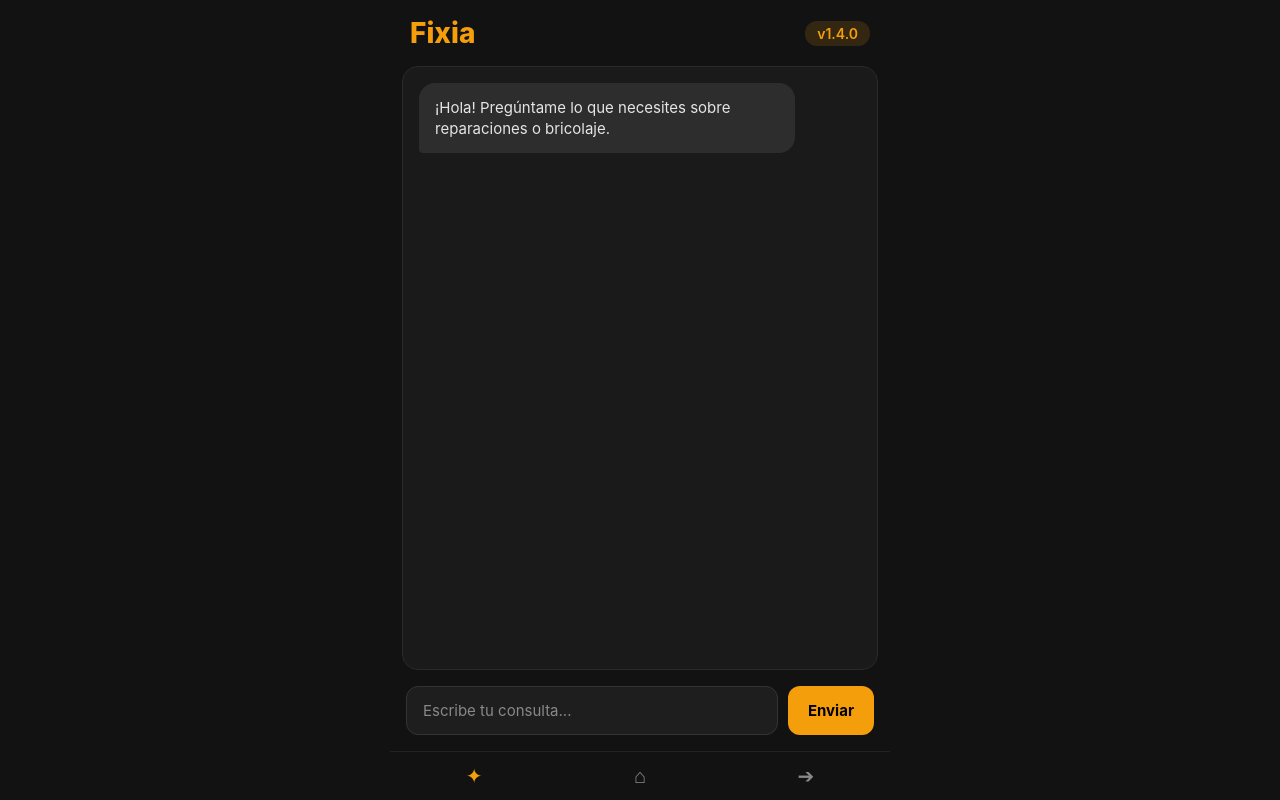
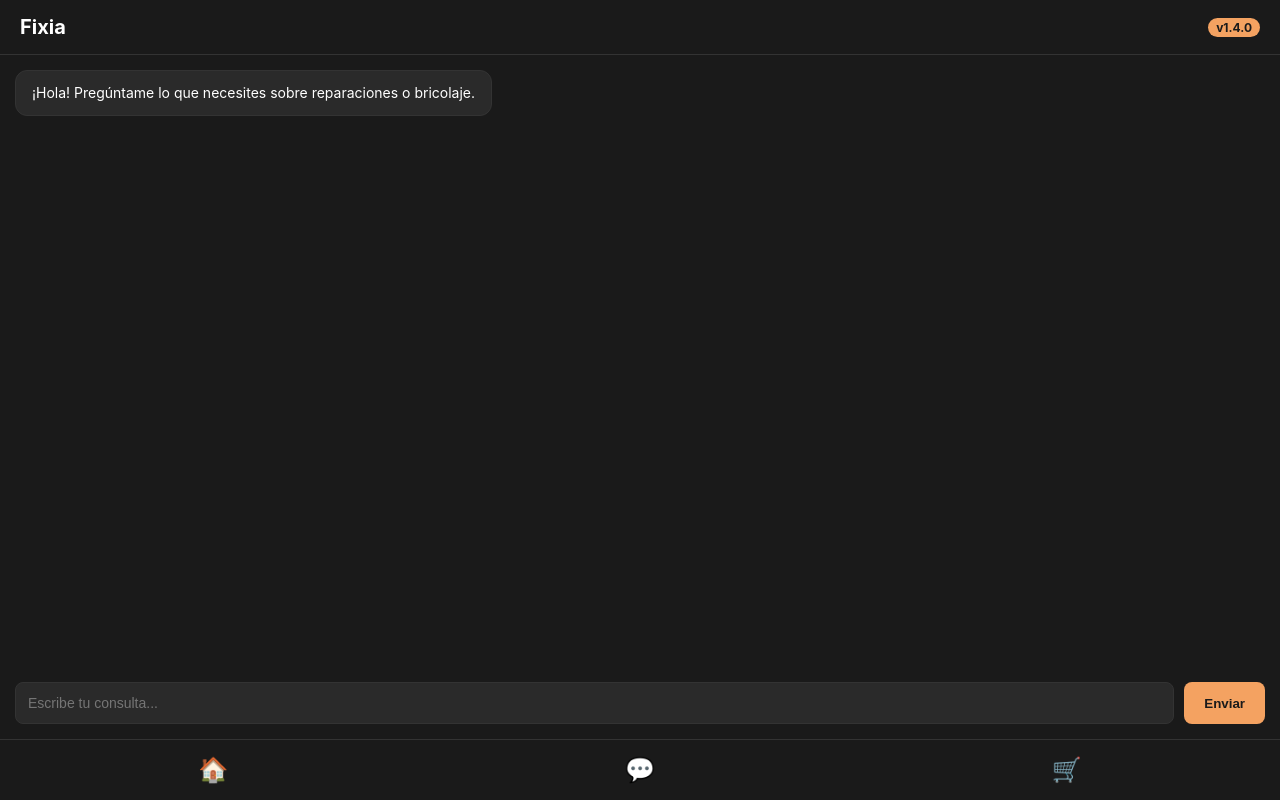
Before and after one commit to oxkar5730-debug/fixit-ai, a website: page index.html in a window 1280 px wide. Drawn offline with Linux system fonts and the light colour scheme.

Commit message:
Update index.html

```diff
--- a/index.html
+++ b/index.html
@@ -3,219 +3,251 @@
 <head>
     <meta charset="UTF-8">
     <meta name="viewport" content="width=device-width, initial-scale=1.0">
-    <title>Fixia v1.4.0</title>
+    <title>Fixia</title>
     <style>
-        * {
-            box-sizing: border-box;
+        body {
             margin: 0;
             padding: 0;
+            background-color: #1a1a1a;
+            color: #ffffff;
             font-family: -apple-system, BlinkMacSystemFont, "Segoe UI", Roboto, Helvetica, Arial, sans-serif;
-        }
-
-        body {
-            background-color: #121212;
-            color: #ffffff;
             display: flex;
             flex-direction: column;
             height: 100vh;
-            max-width: 500px;
-            margin: 0 auto;
+            overflow: hidden;
         }
-
         header {
+            padding: 15px 20px;
+            font-size: 20px;
+            font-weight: bold;
             display: flex;
             justify-content: space-between;
             align-items: center;
-            padding: 16px 20px;
-            background-color: #121212;
+            background-color: #1a1a1a;
+            border-bottom: 1px solid #333;
         }
-
-        .logo {
-            font-size: 28px;
-            font-weight: 800;
-            color: #f59e0b;
+        header span.version {
+            font-size: 12px;
+            background-color: #f4a261;
+            color: #1a1a1a;
+            padding: 2px 8px;
+            border-radius: 12px;
+            font-weight: bold;
         }
-
-        .version-badge {
-            background-color: #332712;
-            color: #f59e0b;
-            padding: 4px 12px;
+        .view-container {
+            flex: 1;
+            display: none;
+            flex-direction: column;
+            padding: 15px;
+            overflow-y: auto;
+            box-sizing: border-box;
+        }
+        .view-container.active {
+            display: flex;
+        }
+        .chat-box {
+            flex: 1;
+            display: flex;
+            flex-direction: column;
+            gap: 15px;
+            overflow-y: auto;
+            padding-bottom: 20px;
+        }
+        .message {
+            max-width: 80%;
+            padding: 12px 16px;
             border-radius: 12px;
             font-size: 14px;
-            font-weight: 600;
+            line-height: 1.4;
         }
-
-        .chat-container {
-            flex: 1;
-            overflow-y: auto;
-            padding: 16px;
-            display: flex;
-            flex-direction: column;
-            gap: 16px;
-            background-color: #1a1a1a;
-            margin: 0 12px;
-            border-radius: 16px;
-            border: 1px solid #2a2a2a;
+        .message.incoming {
+            background-color: #2a2a2a;
+            align-self: flex-start;
+            border: 1px solid #333;
         }
-
-        .message {
-            max-width: 85%;
-            padding: 14px 16px;
-            border-radius: 16px;
-            font-size: 15px;
-            line-height: 1.4;
-            word-wrap: break-word;
+        .message.outgoing {
+            background-color: #f4a261;
+            color: #1a1a1a;
+            align-self: flex-end;
+            font-weight: 500;
         }
-
-        .message.bot {
-            background-color: #2d2d2d;
-            color: #e5e5e5;
-            align-self: flex-start;
-            border-bottom-left-radius: 4px;
+        .message.error {
+            background-color: #5c2c2c;
+            color: #ffcccc;
+            align-self: stretch;
+            border: 1px solid #8b0000;
         }
-
-        .message.user {
-            background-color: #f59e0b;
-            color: #000000;
-            font-weight: 500;
-            align-self: flex-end;
-            border-bottom-right-radius: 4px;
-        }
-
-        .message.error {
-            background-color: #3b1419;
-            color: #f87171;
-            border: 1px solid #7f1d1d;
-            align-self: flex-start;
-            font-size: 14px;
-        }
-
-        .input-container {
-            padding: 16px;
+        .chat-input-area {
             display: flex;
             gap: 10px;
-            background-color: #121212;
+            padding-top: 10px;
+            background-color: #1a1a1a;
         }
-
-        input[type="text"] {
+        .chat-input-area input {
             flex: 1;
-            background-color: #1e1e1e;
-            border: 1px solid #333333;
-            border-radius: 12px;
-            padding: 14px 16px;
-            color: #ffffff;
-            font-size: 15px;
+            background-color: #2a2a2a;
+            border: 1px solid #333;
+            border-radius: 8px;
+            padding: 12px;
+            color: white;
+            font-size: 14px;
             outline: none;
         }
-
-        input[type="text"]::placeholder {
-            color: #888888;
-        }
-
-        button.send-btn {
-            background-color: #f59e0b;
-            color: #000000;
+        .chat-input-area button {
+            background-color: #f4a261;
+            color: #1a1a1a;
             border: none;
-            border-radius: 12px;
+            border-radius: 8px;
             padding: 0 20px;
-            font-weight: 700;
-            font-size: 15px;
+            font-weight: bold;
             cursor: pointer;
         }
-
         nav.bottom-bar {
             display: flex;
             justify-content: space-around;
             align-items: center;
-            padding: 12px 0;
-            background-color: #121212;
-            border-top: 1px solid #222222;
+            background-color: #1a1a1a;
+            border-top: 1px solid #333;
+            height: 60px;
+            user-select: none;
+            -webkit-user-select: none;
         }
-
-        .nav-item {
-            color: #888888;
-            font-size: 20px;
+        .nav-btn {
+            background: none;
+            border: none;
+            color: #888;
+            font-size: 24px;
             cursor: pointer;
+            display: flex;
+            flex-direction: column;
+            align-items: center;
+            user-select: none;
+            -webkit-user-select: none;
+            outline: none;
+            padding: 10px;
         }
-
-        .nav-item.active {
-            color: #f59e0b;
+        .nav-btn.active {
+            color: #f4a261;
         }
     </style>
 </head>
 <body>
 
     <header>
-        <div class="logo">Fixia</div>
-        <div class="version-badge">v1.4.0</div>
+        Fixia
+        <span class="version">v1.4.0</span>
     </header>
 
-    <div class="chat-container" id="chat">
-        <div class="message bot">
-            ¡Hola! Pregúntame lo que necesites sobre reparaciones o bricolaje.
+    <!-- Vista 1: Inicio -->
+    <div id="vista-inicio" class="view-container">
+        <h2>Inicio / Cámara</h2>
+        <p>Sube o adjunta una foto de tu avería para analizarla.</p>
+        <input type="file" id="imagen-input" accept="image/*" style="margin-top: 20px; color: white;">
+    </div>
+
+    <!-- Vista 2: Chat -->
+    <div id="vista-chat" class="view-container active">
+        <div class="chat-box" id="chat-box">
+            <div class="message incoming">¡Hola! Pregúntame lo que necesites sobre reparaciones o bricolaje.</div>
+        </div>
+        <div class="chat-input-area">
+            <input type="text" id="user-input" placeholder="Escribe tu consulta...">
+            <button id="send-btn">Enviar</button>
         </div>
     </div>
 
-    <div class="input-container">
-        <input type="text" id="userInput" placeholder="Escribe tu consulta..." onkeypress="handleKeyPress(event)">
-        <button class="send-btn" onclick="enviarMensaje()">Enviar</button>
+    <!-- Vista 3: Amazon / Tienda -->
+    <div id="vista-amazon" class="view-container">
+        <h2>Recomendaciones</h2>
+        <p>Herramientas y materiales recomendados.</p>
     </div>
 
+    <!-- Barra de Navegación Inferior -->
     <nav class="bottom-bar">
-        <div class="nav-item active">✦</div>
-        <div class="nav-item">⌂</div>
-        <div class="nav-item">➔</div>
+        <button class="nav-btn" id="btn-inicio" data-target="vista-inicio">🏠</button>
+        <button class="nav-btn active" id="btn-chat" data-target="vista-chat">💬</button>
+        <button class="nav-btn" id="btn-amazon" data-target="vista-amazon">🛒</button>
     </nav>
 
     <script>
+        const navButtons = document.querySelectorAll('.nav-btn');
+        const views = document.querySelectorAll('.view-container');
+
+        navButtons.forEach(btn => {
+            btn.addEventListener('click', () => {
+                navButtons.forEach(b => b.classList.remove('active'));
+                views.forEach(v => v.classList.remove('active'));
+
+                btn.classList.add('active');
+                const targetId = btn.getAttribute('data-target');
+                document.getElementById(targetId).classList.add('active');
+            });
+        });
+
+        const sendBtn = document.getElementById('send-btn');
+        const userInput = document.getElementById('user-input');
+        const chatBox = document.getElementById('chat-box');
+        const imagenInput = document.getElementById('imagen-input');
+
         async function enviarMensaje() {
-            const input = document.getElementById('userInput');
-            const chat = document.getElementById('chat');
-            const texto = input.value.trim();
-
+            const texto = userInput.value.trim();
             if (!texto) return;
 
             const userMsg = document.createElement('div');
-            userMsg.className = 'message user';
+            userMsg.className = 'message outgoing';
             userMsg.textContent = texto;
-            chat.appendChild(userMsg);
+            chatBox.appendChild(userMsg);
+            userInput.value = '';
+            chatBox.scrollTop = chatBox.scrollHeight;
 
-            input.value = '';
-            chat.scrollTop = chat.scrollHeight;
+            let base64Image = null;
+            if (imagenInput && imagenInput.files && imagenInput.files[0]) {
+                const file = imagenInput.files[0];
+                base64Image = await toBase64(file);
+            }
 
             try {
                 const response = await fetch('/api/analizar', {
                     method: 'POST',
                     headers: { 'Content-Type': 'application/json' },
-                    body: JSON.stringify({ mensaje: texto })
+                    body: JSON.stringify({ mensaje: texto, imagen: base64Image })
                 });
 
                 const data = await response.json();
 
-                if (!response.ok) {
-                    throw new Error(data.error || 'Error en el servidor');
+                const aiMsg = document.createElement('div');
+                aiMsg.className = 'message incoming';
+                if (response.ok) {
+                    aiMsg.textContent = data.respuesta;
+                } else {
+                    aiMsg.className = 'message error';
+                    aiMsg.textContent = "Error del servidor: " + (data.error || "Desconocido");
                 }
-
-                const botMsg = document.createElement('div');
-                botMsg.className = 'message bot';
-                botMsg.textContent = data.respuesta;
-                chat.appendChild(botMsg);
+                chatBox.appendChild(aiMsg);
+                chatBox.scrollTop = chatBox.scrollHeight;
 
             } catch (err) {
                 const errorMsg = document.createElement('div');
                 errorMsg.className = 'message error';
-                errorMsg.textContent = `Error del servidor: ${err.message}`;
-                chat.appendChild(errorMsg);
+                errorMsg.textContent = "Error de conexión con el servidor.";
+                chatBox.appendChild(errorMsg);
+                chatBox.scrollTop = chatBox.scrollHeight;
             }
-
-            chat.scrollTop = chat.scrollHeight;
         }
 
-        function handleKeyPress(e) {
-            if (e.key === 'Enter') {
-                enviarMensaje();
-            }
+        function toBase64(file) {
+            return new Promise((resolve, reject) => {
+                const reader = new FileReader();
+                reader.readAsDataURL(file);
+                reader.onload = () => resolve(reader.result.split(',')[1]);
+                reader.onerror = error => reject(error);
+            });
         }
+
+        sendBtn.addEventListener('click', enviarMensaje);
+        userInput.addEventListener('keypress', (e) => {
+            if (e.key === 'Enter') enviarMensaje();
+        });
     </script>
 </body>
 </html>
```
